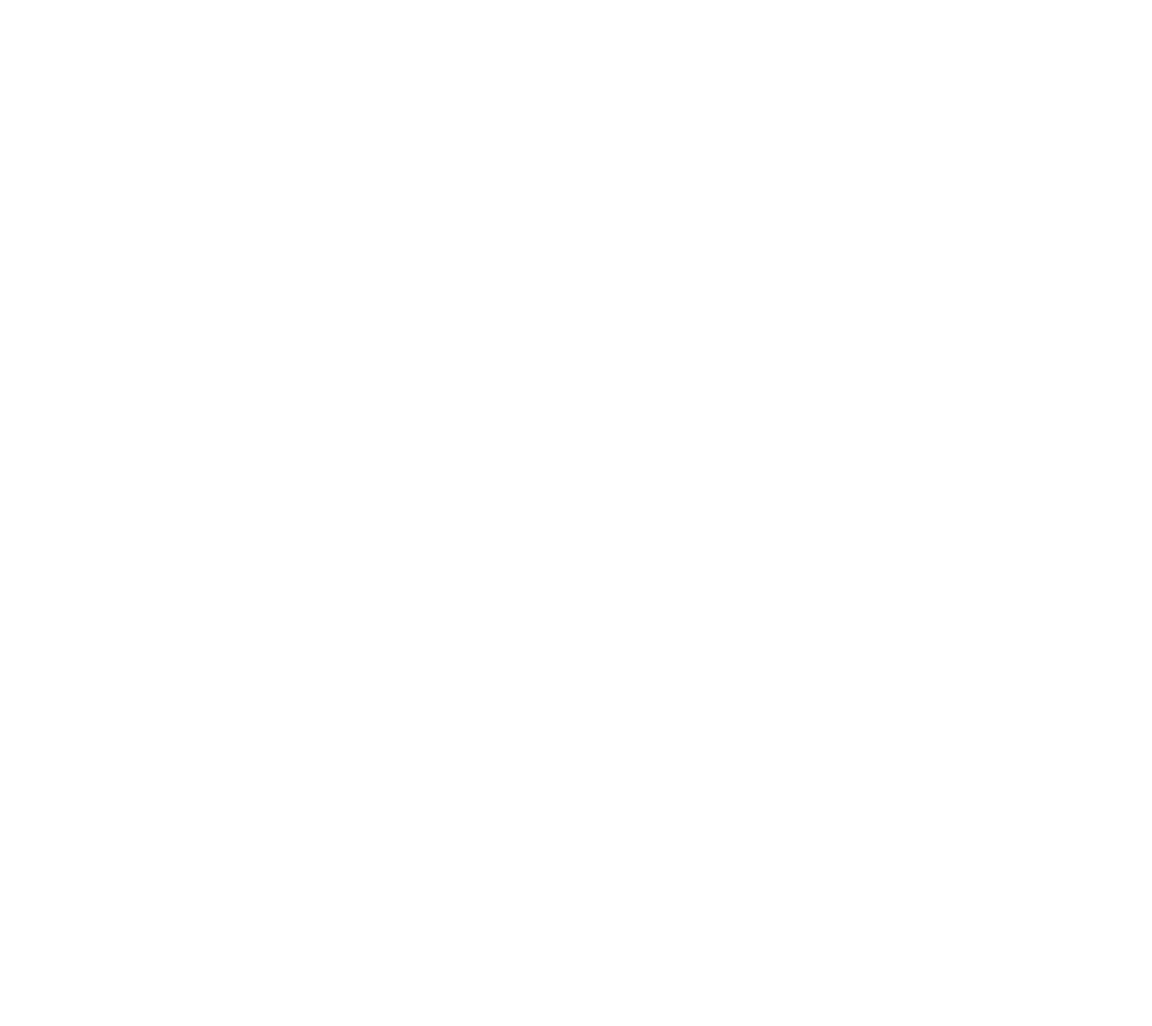
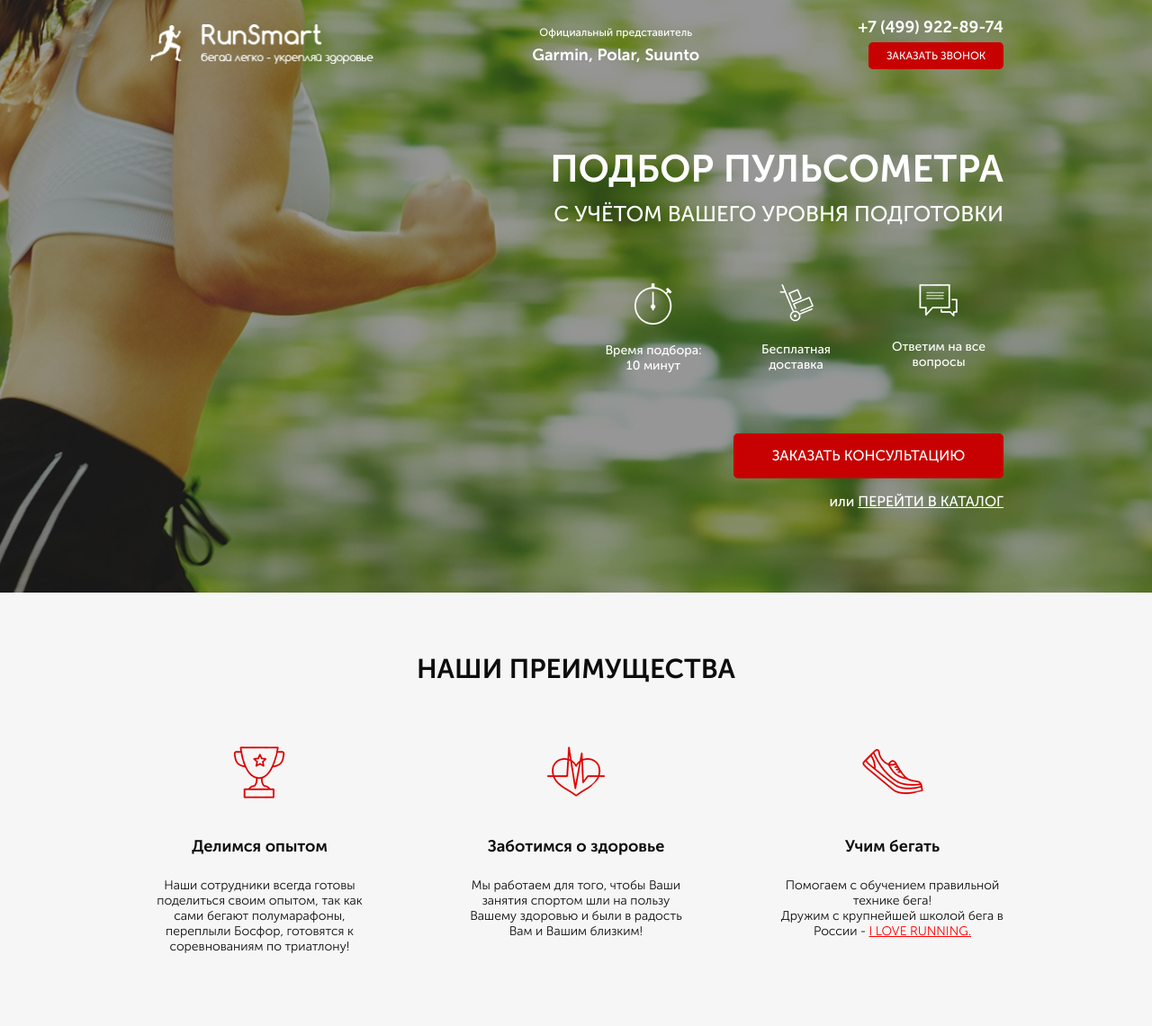
Before and after one commit to mashok-mo/pulsometer, a website: page src/index.html in a window 1280 px wide. Shown: the whole page at 90% size. Before the commit the page ends 800 px from the top, so only its background shows below. Drawn offline with Linux system fonts and the light colour scheme.

Commit message:
First two section

```diff
--- /dev/null
+++ b/gulpfile.js
@@ -0,0 +1,32 @@
+const gulp        = require('gulp');
+const browserSync = require('browser-sync');
+const sass        = require('gulp-sass');
+const cleanCSS = require('gulp-clean-css');
+const autoprefixer = require('gulp-autoprefixer');
+const rename = require("gulp-rename");
+
+gulp.task('server', function() {
+    browserSync({
+        server: {
+            baseDir: "src"
+        }
+    });
+
+    gulp.watch("src/*.html").on('change', browserSync.reload);
+});
+
+gulp.task('styles', function() {
+    return gulp.src("src/sass/**/*.+(scss|sass)")
+        .pipe(sass({outputStyle: 'compressed'}).on('error', sass.logError))
+        .pipe(rename({suffix: '.min', prefix: ''}))
+        .pipe(autoprefixer())
+        .pipe(cleanCSS({compatibility: 'ie8'}))
+        .pipe(gulp.dest("src/css"))
+        .pipe(browserSync.stream());
+});
+
+gulp.task('watch', function() {
+    gulp.watch("src/sass/**/*.+(scss|sass)", gulp.parallel('styles'));
+})
+
+gulp.task('default', gulp.parallel('watch', 'server', 'styles'));
--- a/src/index.html
+++ b/src/index.html
@@ -6,8 +6,76 @@
     <title>Пульсометры RunSmart</title>
     <link rel="stylesheet" href="css/bootstrap-reboot.min.css">
     <link rel="stylesheet" href="css/fonts.css">
+    <link rel="stylesheet" href="css/style.min.css">
 </head>
 <body>
+    <div class="promo">
+        <div class="container">
+            <header class="header">
+                <a href="#" class="header__logo"><img src="icons/logo.png" alt="logo"></a>
 
+                <div class="header__official">
+                    Официальный представитель
+                    <span>Garmin, Polar, Suunto</span>
+                </div>
+
+                <div class="header__contacts">
+                    <a href="tel:+7499922897" class="header__phone">+7 (499) 922-89-74</a>
+                    <button class="button">заказать звонок</button>
+                </div>
+            </header>
+
+            <div class="promo__wrapper">
+                <h1 class="promo__title">Подбор пульсометра</h1>
+                <h2 class="promo__subtitle">с учётом Вашего уровня подготовки</h2>
+
+                <div class="promo__items">
+                    <div class="promo__item">
+                        <img src="icons/main_screen/timer.png" alt="timer">
+                        Время подбора: 10 минут
+                    </div>
+                    <div class="promo__item">
+                        <img src="icons/main_screen/hand-cart.png" alt="hand cart">
+                        Бесплатная доставка
+                    </div>
+                    <div class="promo__item">
+                        <img src="icons/main_screen/messages.png" alt="messages">
+                        Ответим на все вопросы
+                    </div>
+                </div>
+
+                <button class="button button_main">заказать кОНСУЛЬТАЦИЮ</button>
+                <div class="promo__link">или
+                    <a href="#">перейти в каталог</a>
+                </div>
+            </div>
+        </div>
+    </div>
+
+    <div class="advantages">
+        <div class="container">
+            <h2 class="title">НАШИ ПРЕИМУЩЕСТВА</h2>
+
+            <div class="advantages__wrapper">
+                <div class="advantages__item">
+                    <img src="icons/advantages_screen/cup.png" alt="cup" class="advatages__icon">
+                    <div class="advantages__subtitle">Делимся опытом</div>
+                    <div class="advantages__descr">Наши сотрудники всегда готовы поделиться своим опытом, так как сами бегают полумарафоны, переплыли Босфор, готовятся к соревнованиям по триатлону!</div>
+                </div>
+
+                <div class="advantages__item">
+                    <img src="icons/advantages_screen/heart.png" alt="heart" class="advatages__icon">
+                    <div class="advantages__subtitle">Заботимся о здоровье</div>
+                    <div class="advantages__descr">Мы работаем для того, чтобы Ваши занятия спортом шли на пользу Вашему здоровью и были в радость Вам и Вашим близким!</div>
+                </div>
+
+                <div class="advantages__item">
+                    <img src="icons/advantages_screen/shoe.png" alt="shoe" class="advatages__icon">
+                    <div class="advantages__subtitle">Учим бегать</div>
+                    <div class="advantages__descr">Помогаем с обучением правильной технике бега!<br>Дружим с крупнейшей школой бега в России - <a href="#">I LOVE RUNNING.</a></div>
+                </div>
+            </div>
+        </div>
+    </div>
 </body>
 </html>
--- /dev/null
+++ b/src/sass/base/_variables.sass
@@ -0,0 +1 @@
+$main-color: #c70101
--- /dev/null
+++ b/src/sass/blocks/_advantages.sass
@@ -0,0 +1,29 @@
+.advantages
+    min-height: 470px
+    padding: 70px 0 80px 0
+    background-color: #f6f6f6
+    &__wrapper
+        display: flex
+        justify-content: space-between
+        margin-top: 65px
+    &__item
+        display: flex
+        flex-direction: column
+        align-items: center
+        width: 247px
+    &__subtitle
+        margin-top: 38px
+        color: #0d0d0d
+        font-size: 18px
+        font-weight: 700
+        line-height: 18px
+    &__descr
+        margin-top: 26px
+        color: #0d0d0d
+        font-size: 14px
+        font-weight: 300
+        line-height: normal
+        text-align: center
+        a
+            color: #ff0000
+            text-decoration: underline
--- /dev/null
+++ b/src/sass/blocks/_buttons.sass
@@ -0,0 +1,19 @@
+.button
+    width: 150px
+    height: 30px
+    border: none
+    border-radius: 5px
+    background-color: $main-color
+    color: #ffffff
+    font-size: 12px
+    font-weight: 500
+    line-height: 12px
+    text-align: center
+    text-transform: uppercase
+    &:focus
+        outline: none
+    &_main
+        margin-top: 67px
+        width: 300px
+        height: 50px
+        font-size: 16px
--- /dev/null
+++ b/src/sass/blocks/_header.sass
@@ -0,0 +1,33 @@
+.header
+    display: flex
+    justify-content: space-between
+    align-items: center
+    &__logo
+        width: 250px
+        img
+            width: 100%
+    &__official
+        color: #ffffff
+        font-size: 12px
+        font-weight: 500
+        line-height: 12px
+        text-align: center
+        span
+            display: block
+            margin-top: 12px
+            font-size: 18px
+            line-height: 15px
+            font-weight: 700
+    &__contacts
+        display: flex
+        flex-direction: column
+        align-items: flex-end
+    &__phone
+        margin-bottom: 8px
+        color: #ffffff
+        font-size: 18px
+        font-weight: 700
+        line-height: 18px
+        &:hover
+            text-decoration: none
+            color: #ffffff
--- /dev/null
+++ b/src/sass/blocks/_promo.sass
@@ -0,0 +1,49 @@
+.promo
+    min-height: 650px
+    padding: 21px 0 93px 0
+    background: url('../../img/main-bg.jpg') center (center/cover) no-repeat
+    &__wrapper
+        display: flex
+        flex-direction: column
+        align-items: flex-end
+        margin-top: 90px
+    &__title
+        margin-bottom: 0
+        color: #ffffff
+        font-size: 42px
+        font-weight: 700
+        line-height: 42px
+        text-transform: uppercase
+    &__subtitle
+        margin: 17px 0 0 0
+        color: #ffffff
+        font-size: 24px
+        font-weight: 500
+        line-height: 24px
+        text-transform: uppercase
+    &__items
+        margin-top: 65px
+        margin-right: 18px
+        width: 425px
+        display: flex
+        justify-content: space-between
+    &__item
+        width: 108px
+        color: #ffffff
+        font-size: 14px
+        font-weight: 500
+        line-height: normal
+        text-align: center
+        img
+            display: block
+            margin: 0 auto 20px auto
+    &__link
+        margin-top: 18px
+        color: #ffffff
+        font-size: 16px
+        font-weight: 500
+        line-height: 16px
+        a
+            color: #ffffff
+            text-transform: uppercase
+            text-decoration: underline
--- /dev/null
+++ b/src/sass/blocks/_titles.sass
@@ -0,0 +1,6 @@
+.title
+    color: #0d0d0d
+    font-size: 30px
+    font-weight: 700
+    line-height: 30px
+    text-align: center
--- a/src/sass/style.sass
+++ b/src/sass/style.sass
@@ -0,0 +1,14 @@
+@import 'base/variables'
+
+*
+    font-family: 'Museo Sans', sans-serif
+
+.container
+    max-width: 950px
+    margin: 0 auto
+
+@import 'blocks/promo'
+@import 'blocks/header'
+@import 'blocks/buttons'
+@import 'blocks/advantages'
+@import 'blocks/titles'
```
Also changed, not shown: package.json (added, +29 -0 lines), src/css/style.min.css (added), src/sass/base/_mixins.sass (added), 2 other files.
